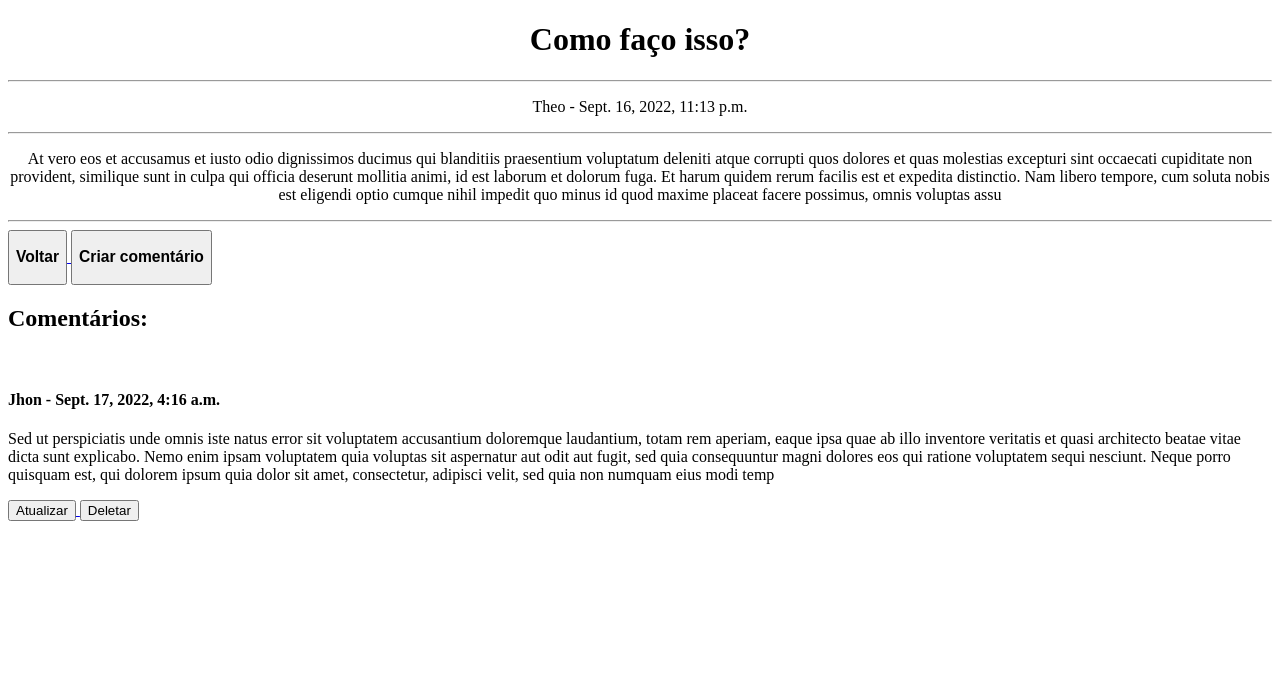
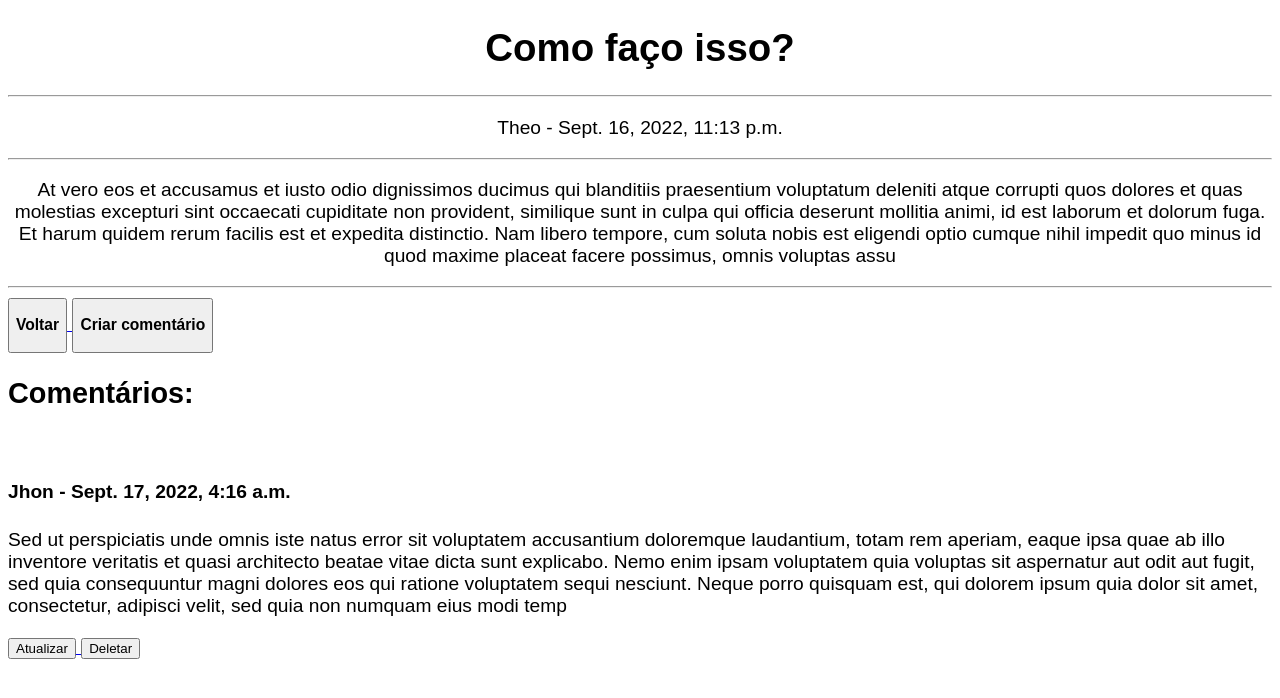
Before and after one commit to MarcosFSantos/imersaoFabrica, a Django app: page /topico/8 in a window 1280 px wide. Shown: the top 698 px of the page. Run offline with Django 4.2, Linux system fonts and the light colour scheme; data comes from the database, SQL or seed files in the repository.

Commit message:
Criando e carregando o CSS

```diff
--- a/forum/templates/forum/pagAtualizarComentario.html
+++ b/forum/templates/forum/pagAtualizarComentario.html
@@ -1,9 +1,12 @@
+{% load static %}
+
 <!DOCTYPE html>
 <html lang="pt-br">
 <head>
     <meta charset="UTF-8">
     <meta http-equiv="X-UA-Compatible" content="IE=edge">
     <meta name="viewport" content="width=device-width, initial-scale=1.0">
+    <link rel="stylesheet" href="{% static 'css/style.css' %}">
     <title>Atualizar comentario de {{comentario.autor}}</title>
 </head>
 <body>
--- a/forum/templates/forum/pagAtualizarTopico.html
+++ b/forum/templates/forum/pagAtualizarTopico.html
@@ -1,9 +1,12 @@
+{% load static %}
+
 <!DOCTYPE html>
 <html lang="pt-br">
 <head>
     <meta charset="UTF-8">
     <meta http-equiv="X-UA-Compatible" content="IE=edge">
     <meta name="viewport" content="width=device-width, initial-scale=1.0">
+    <link rel="stylesheet" href="{% static 'css/style.css' %}">
     <title>Atualizar Tópico: {{topico.titulo}}</title>
 </head>
 <body>
--- a/forum/templates/forum/pagCriarComentario.html
+++ b/forum/templates/forum/pagCriarComentario.html
@@ -1,9 +1,12 @@
+{% load static %}
+
 <!DOCTYPE html>
 <html lang="pt-br">
 <head>
     <meta charset="UTF-8">
     <meta http-equiv="X-UA-Compatible" content="IE=edge">
     <meta name="viewport" content="width=device-width, initial-scale=1.0">
+    <link rel="stylesheet" href="{% static 'css/style.css' %}">
     <title>Criar comentário</title>
 </head>
 <body>
--- a/forum/templates/forum/pagCriarTopico.html
+++ b/forum/templates/forum/pagCriarTopico.html
@@ -1,9 +1,12 @@
+{% load static %}
+
 <!DOCTYPE html>
 <html lang="pt-br">
 <head>
     <meta charset="UTF-8">
     <meta http-equiv="X-UA-Compatible" content="IE=edge">
     <meta name="viewport" content="width=device-width, initial-scale=1.0">
+    <link rel="stylesheet" href="{% static 'css/style.css' %}">
     <title>Criar tópico</title>
 </head>
 <body>
--- a/forum/templates/forum/pagTopico.html
+++ b/forum/templates/forum/pagTopico.html
@@ -1,9 +1,12 @@
+{% load static %}
+
 <!DOCTYPE html>
 <html lang="pt-br">
 <head>
     <meta charset="UTF-8">
     <meta http-equiv="X-UA-Compatible" content="IE=edge">
     <meta name="viewport" content="width=device-width, initial-scale=1.0">
+    <link rel="stylesheet" href="{% static 'css/style.css' %}">
     <title>{{topico.titulo}}</title>
 </head>
 <body>
--- a/static/css/style.css
+++ b/static/css/style.css
@@ -0,0 +1,4 @@
+body {
+    font-family: sans-serif;
+    font-size: 120%;
+}
```
